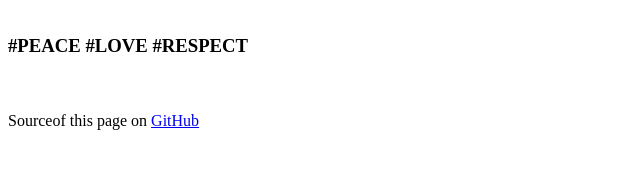
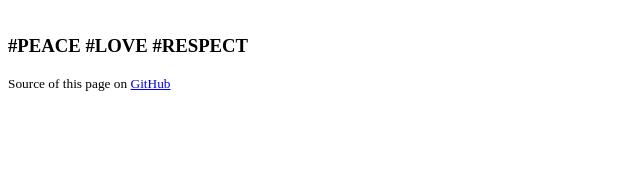
Before and after one commit to genesisdotre/nomadland.org, a plain HTML site: page index.html in a window 1280 px wide. Shown: the part 445-614 px from the top of the page, without its empty margins (0-640 px from the left). Drawn offline with Linux system fonts and the light colour scheme.

Commit message:
cosmetics

```diff
--- a/index.html
+++ b/index.html
@@ -14,7 +14,7 @@ Screenshot from <a href="https://www.facebook.com/groups/1616412278571553/permal
 
 <h3>#PEACE #LOVE #RESPECT</h3>
 
-<br>
-<br>
 
-Sourceof this page on <a href="https://github.com/genesisdotre/nomadland.org/blob/gh-pages/index.html">GitHub</a>
+<small>
+Source of this page on <a href="https://github.com/genesisdotre/nomadland.org/blob/gh-pages/index.html">GitHub</a>
+</small>
```
